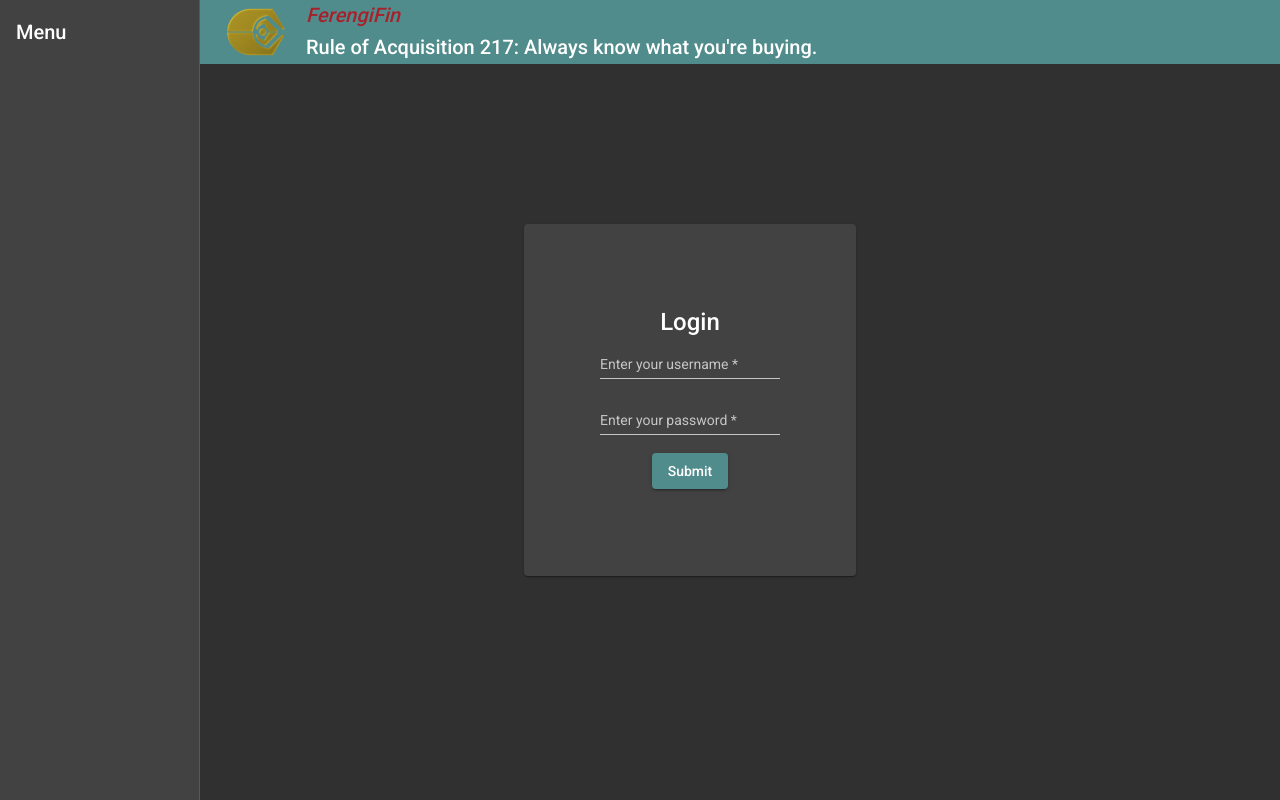
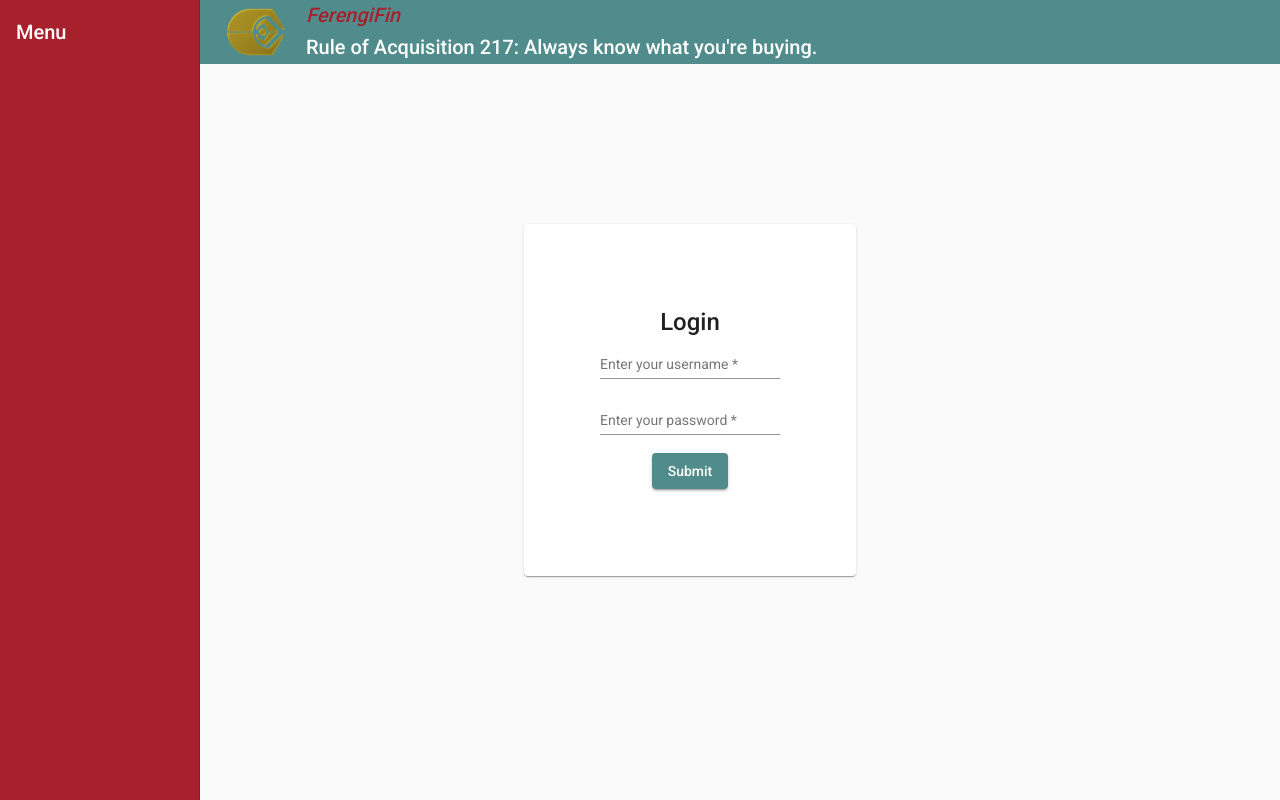
Before and after one commit to jmt0494/Budget, an Angular app in the folder FerengiFin/: page /login in a window 1280 px wide. Built offline with nearby package versions, Linux system fonts and the light colour scheme.

Commit message:
switched to light theme

```diff
--- a/FerengiFin/src/app/core/nav/nav.component.html
+++ b/FerengiFin/src/app/core/nav/nav.component.html
@@ -1,4 +1,4 @@
-<mat-sidenav-container class="sidenav-container">
+<mat-sidenav-container class="sidenav-container ">
   <mat-sidenav #drawer class="sidenav" fixedInViewport
       [attr.role]="(isHandset$ | async) ? 'dialog' : 'navigation'"
       [mode]="(isHandset$ | async) ? 'over' : 'side'"
--- a/FerengiFin/src/app/core/nav/nav.component.scss
+++ b/FerengiFin/src/app/core/nav/nav.component.scss
@@ -4,10 +4,13 @@
 
 .sidenav {
   width: 200px;
+  background-color: #A6212C;
+
 }
 
 .sidenav .mat-toolbar {
   background: inherit;
+  color: white;
 }
 
 .mat-toolbar.mat-primary {
--- a/FerengiFin/src/styles/custom-theme.scss
+++ b/FerengiFin/src/styles/custom-theme.scss
@@ -95,9 +95,21 @@ $FerengiFin-theme: mat.define-dark-theme((
   )
 ));
 
+$FerengiFin-light-theme: mat.define-light-theme((
+  color: (
+    primary: $FerengiFin-primary,
+    accent: $FerengiFin-accent,
+    warn: $FerengiFin-warn,
+  )
+));
+
 // Include theme styles for core and each component used in your app.
 // Alternatively, you can import and @include the theme mixins for each component
 // that you are using.
-@include mat.all-component-themes($FerengiFin-theme);
+@include mat.all-component-themes($FerengiFin-light-theme);
+
+.dark-theme {
+  @include mat.all-component-themes($FerengiFin-theme);
+}
 
 /* You can add global styles to this file, and also import other style files */
```
